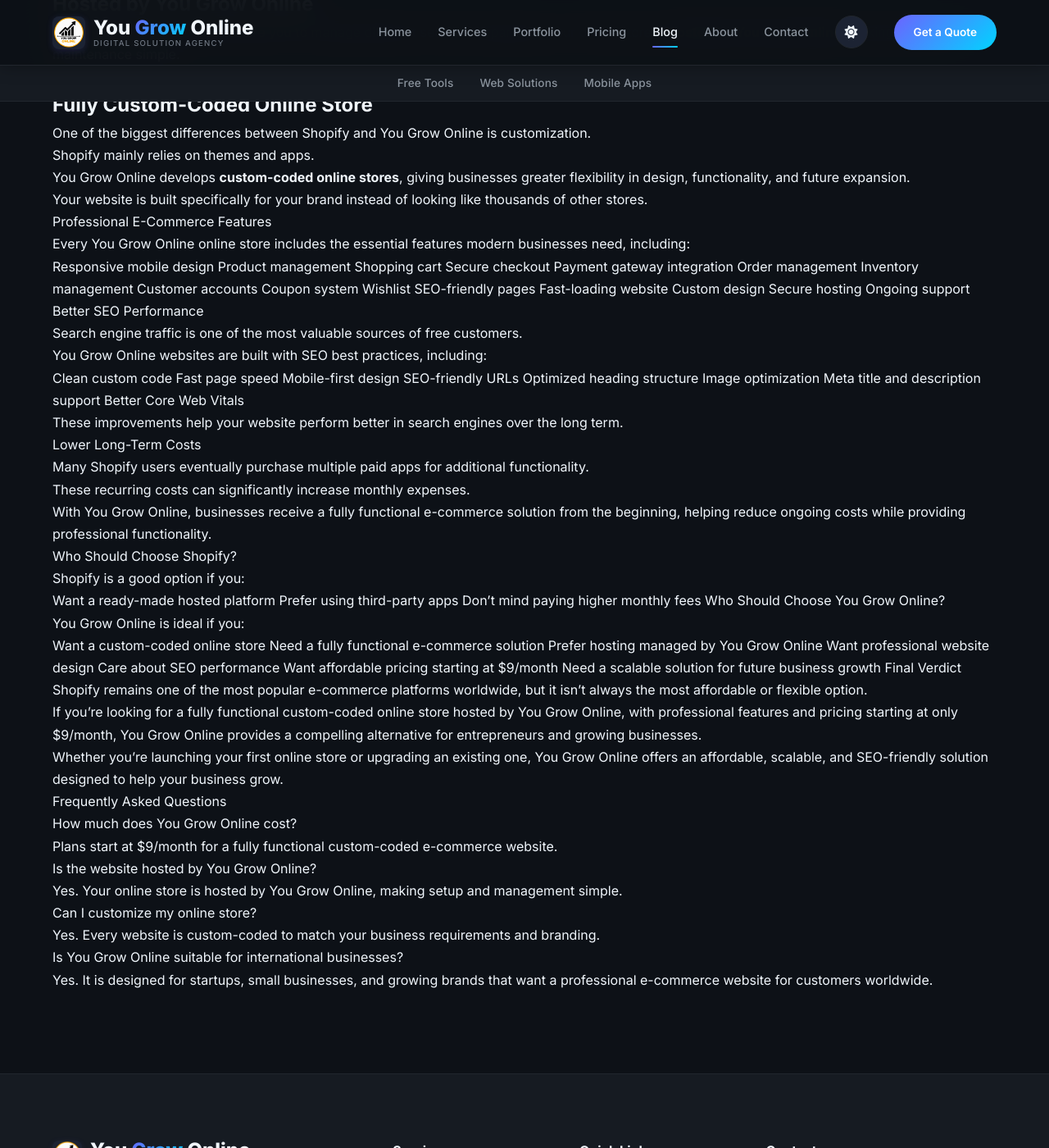
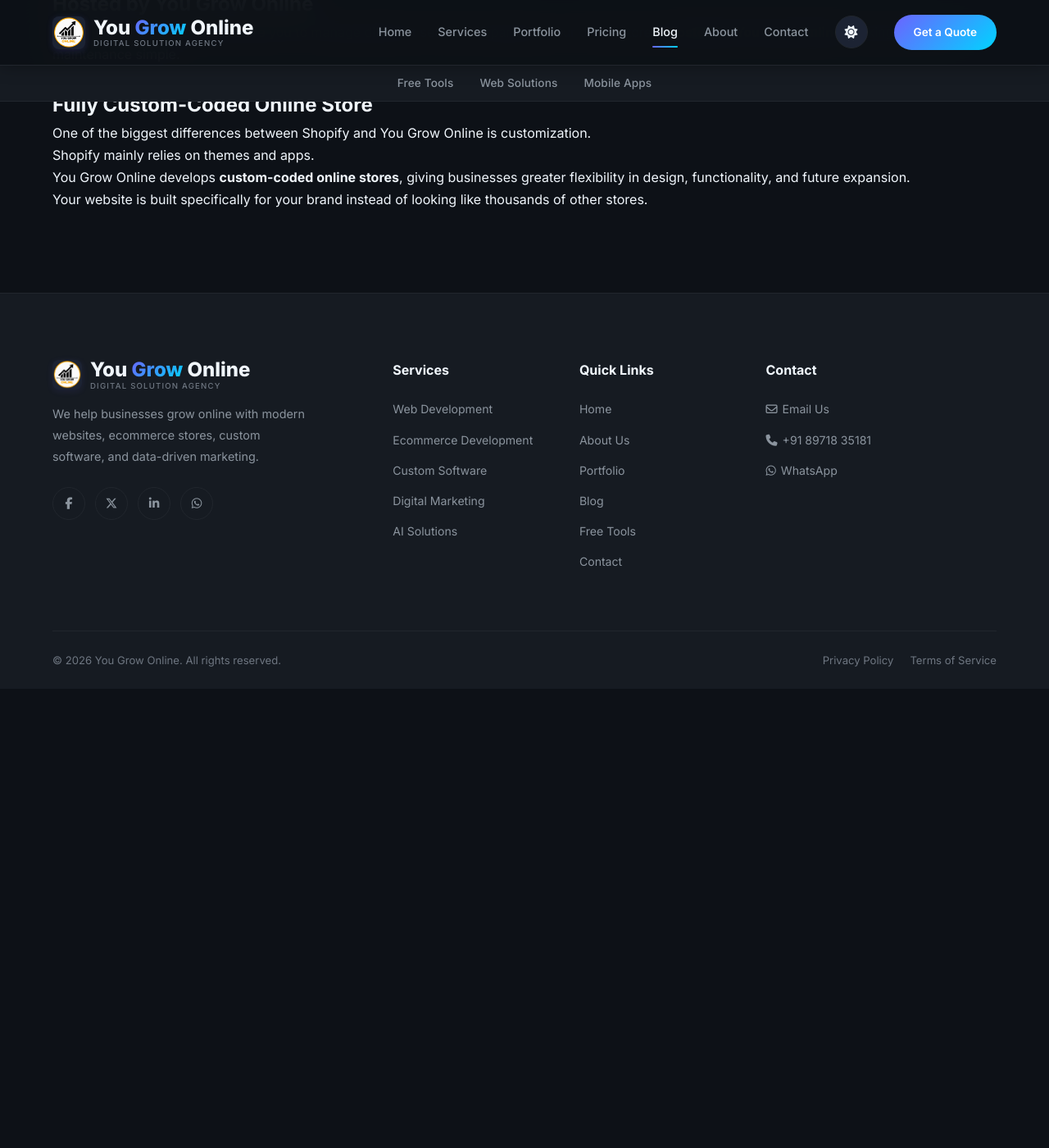
Before and after one commit to dileepkr1996c-arch/You-Grow-Online, a Jekyll site: the page built from _posts/2026-07-07-shopify-vs-you-grow-online-which-e-commerce-platform-will-deliver-better-value-in-2026.md, in a window 1280 px wide and 1400 px high, scrolled down 1508 px. Shown: the whole window at 82% size. Built offline with Jekyll 4.4.1, drawn with Linux system fonts in a browser that asks for light colours; after the commit the page ends 2348 px from its top, so only the background shows below that.

Commit message:
Update Blog Posts “2026-07-07-shopify-vs-you-grow-online-which-e-commerce-platform-will-deliver-better-value-in-2026”

```diff
--- a/_posts/2026-07-07-shopify-vs-you-grow-online-which-e-commerce-platform-will-deliver-better-value-in-2026.md
+++ b/_posts/2026-07-07-shopify-vs-you-grow-online-which-e-commerce-platform-will-deliver-better-value-in-2026.md
@@ -65,91 +65,3 @@
 You Grow Online develops **custom-coded online stores**, giving businesses greater flexibility in design, functionality, and future expansion.
 
 Your website is built specifically for your brand instead of looking like thousands of other stores.
-
-Professional E-Commerce Features
-
-Every You Grow Online online store includes the essential features modern businesses need, including:
-
-Responsive mobile design
-Product management
-Shopping cart
-Secure checkout
-Payment gateway integration
-Order management
-Inventory management
-Customer accounts
-Coupon system
-Wishlist
-SEO-friendly pages
-Fast-loading website
-Custom design
-Secure hosting
-Ongoing support
-Better SEO Performance
-
-Search engine traffic is one of the most valuable sources of free customers.
-
-You Grow Online websites are built with SEO best practices, including:
-
-Clean custom code
-Fast page speed
-Mobile-first design
-SEO-friendly URLs
-Optimized heading structure
-Image optimization
-Meta title and description support
-Better Core Web Vitals
-
-These improvements help your website perform better in search engines over the long term.
-
-Lower Long-Term Costs
-
-Many Shopify users eventually purchase multiple paid apps for additional functionality.
-
-These recurring costs can significantly increase monthly expenses.
-
-With You Grow Online, businesses receive a fully functional e-commerce solution from the beginning, helping reduce ongoing costs while providing professional functionality.
-
-Who Should Choose Shopify?
-
-Shopify is a good option if you:
-
-Want a ready-made hosted platform
-Prefer using third-party apps
-Don't mind paying higher monthly fees
-Who Should Choose You Grow Online?
-
-You Grow Online is ideal if you:
-
-Want a custom-coded online store
-Need a fully functional e-commerce solution
-Prefer hosting managed by You Grow Online
-Want professional website design
-Care about SEO performance
-Want affordable pricing starting at $9/month
-Need a scalable solution for future business growth
-Final Verdict
-
-Shopify remains one of the most popular e-commerce platforms worldwide, but it isn't always the most affordable or flexible option.
-
-If you're looking for a fully functional custom-coded online store hosted by You Grow Online, with professional features and pricing starting at only $9/month, You Grow Online provides a compelling alternative for entrepreneurs and growing businesses.
-
-Whether you're launching your first online store or upgrading an existing one, You Grow Online offers an affordable, scalable, and SEO-friendly solution designed to help your business grow.
-
-Frequently Asked Questions
-
-How much does You Grow Online cost?
-
-Plans start at $9/month for a fully functional custom-coded e-commerce website.
-
-Is the website hosted by You Grow Online?
-
-Yes. Your online store is hosted by You Grow Online, making setup and management simple.
-
-Can I customize my online store?
-
-Yes. Every website is custom-coded to match your business requirements and branding.
-
-Is You Grow Online suitable for international businesses?
-
-Yes. It is designed for startups, small businesses, and growing brands that want a professional e-commerce website for customers worldwide.
```
